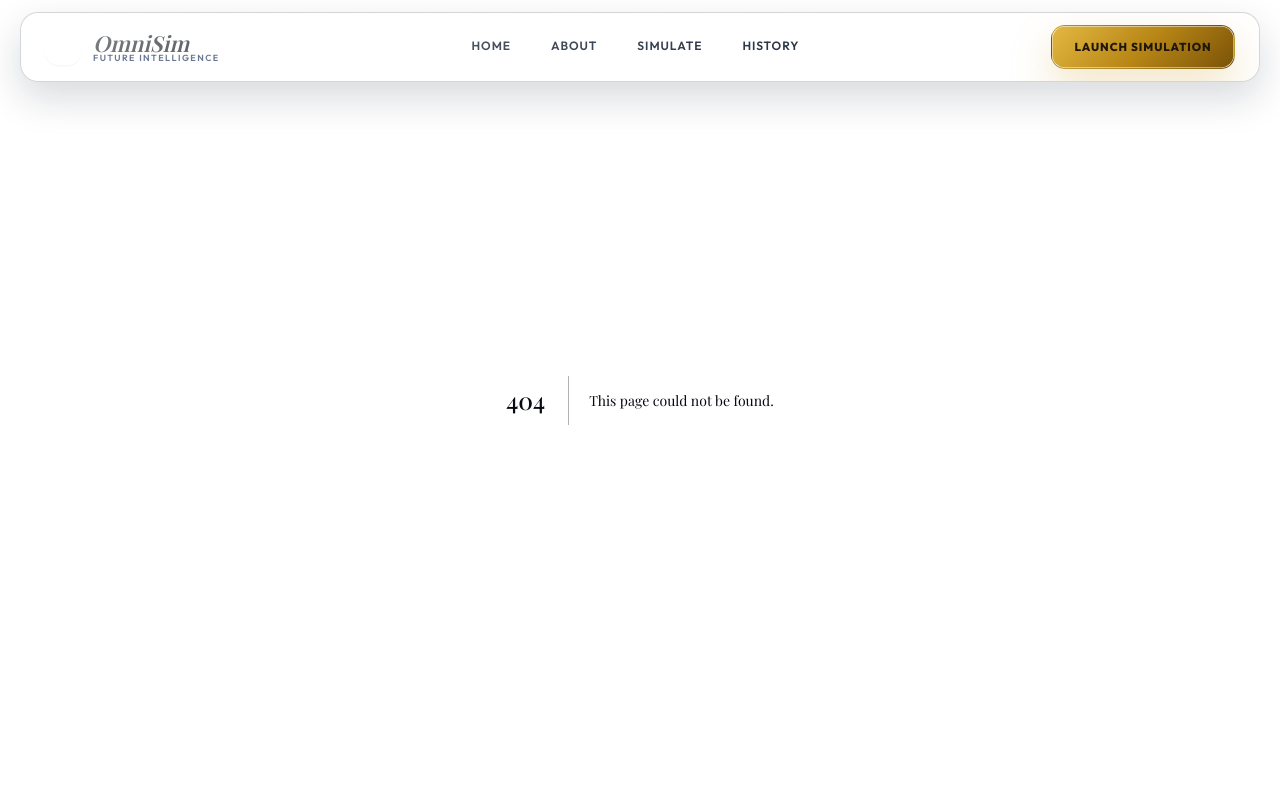
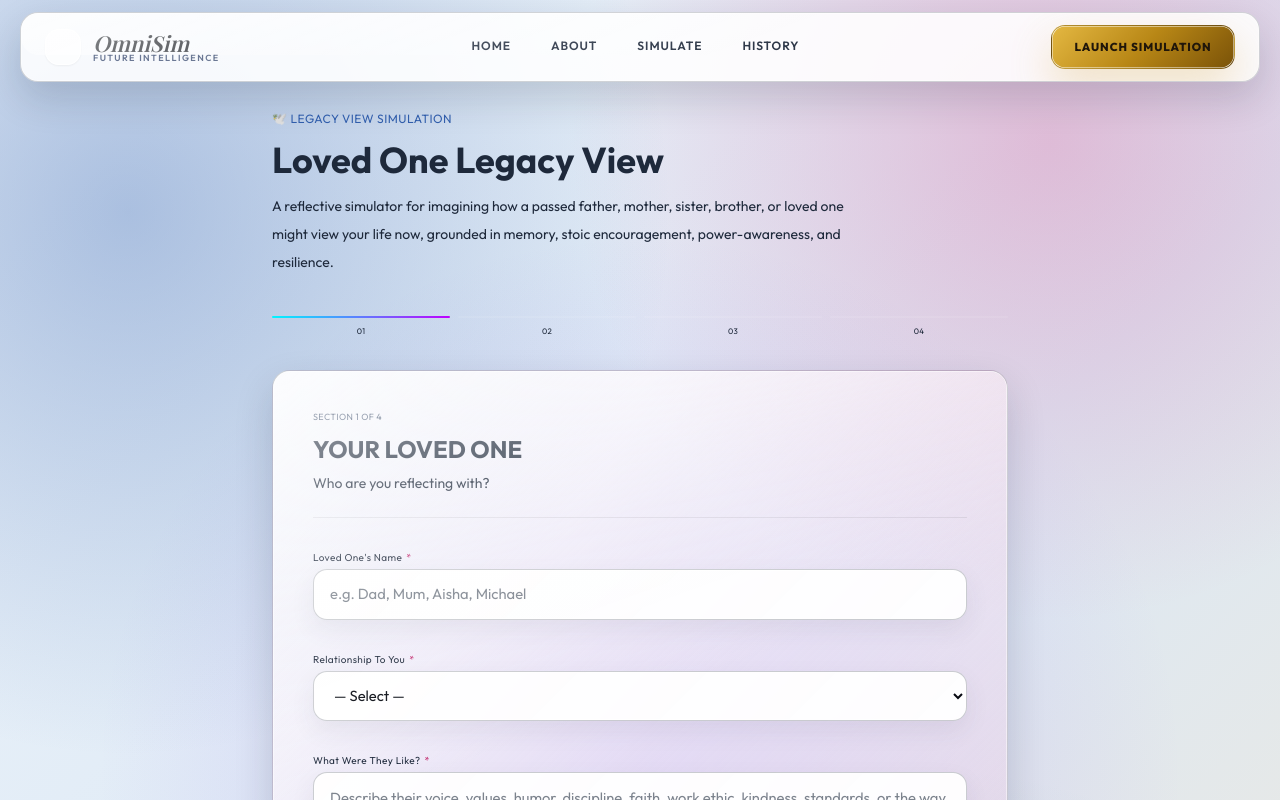
Before and after one commit to jayblast-spec/omnisim, a Next.js app: page /simulate/legacy-view in a window 1280 px wide. Before the commit this address had no page. Shown: the top 800 px of the page. Built offline with nearby package versions, Linux system fonts and the light colour scheme.

Commit message:
feat: add loved one legacy view page

```diff
--- /dev/null
+++ b/app/simulate/legacy-view/page.tsx
@@ -0,0 +1,12 @@
+import SimForm from "@/components/SimForm";
+import { legacyViewSchema } from "@/lib/formSchemas";
+import type { Metadata } from "next";
+
+export const metadata: Metadata = {
+  title: "OMNISIM - Loved One Legacy View Simulation",
+  description: "Reflect on how a passed loved one might view your life now with stoic encouragement and resilience guidance.",
+};
+
+export default function LegacyViewPage() {
+  return <SimForm schema={legacyViewSchema} />;
+}
```
